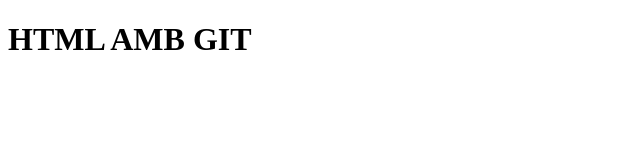
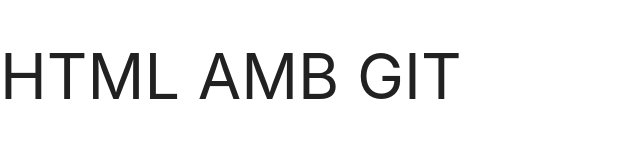
Before and after one commit to Josep72/M3ACT2, a plain HTML site: page index.html in a window 1280 px wide. Shown: the whole page, without its empty margins (0-640 px from the left). Drawn offline with nearby package versions, Linux system fonts and the light colour scheme.

Commit message:
index v2

```diff
--- a/index.html
+++ b/index.html
@@ -1,7 +1,8 @@
 <!doctype html>
 <head>
 <title>gitem</title>
-
+<link rel="stylesheet" href="estils.css">
+<link rel="stylesheet" href="materialize.css">
 </head>
 
 <body>
```
